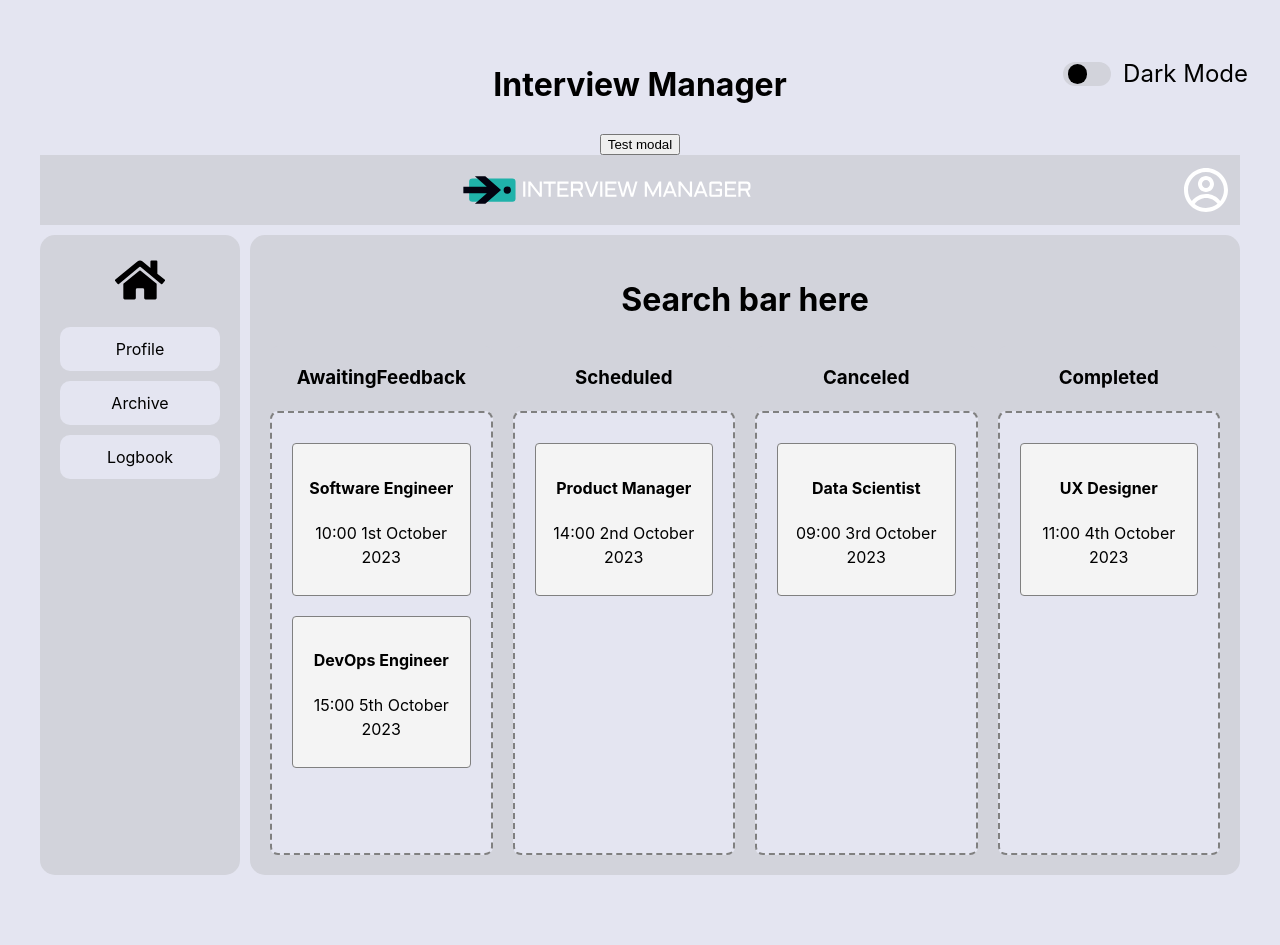
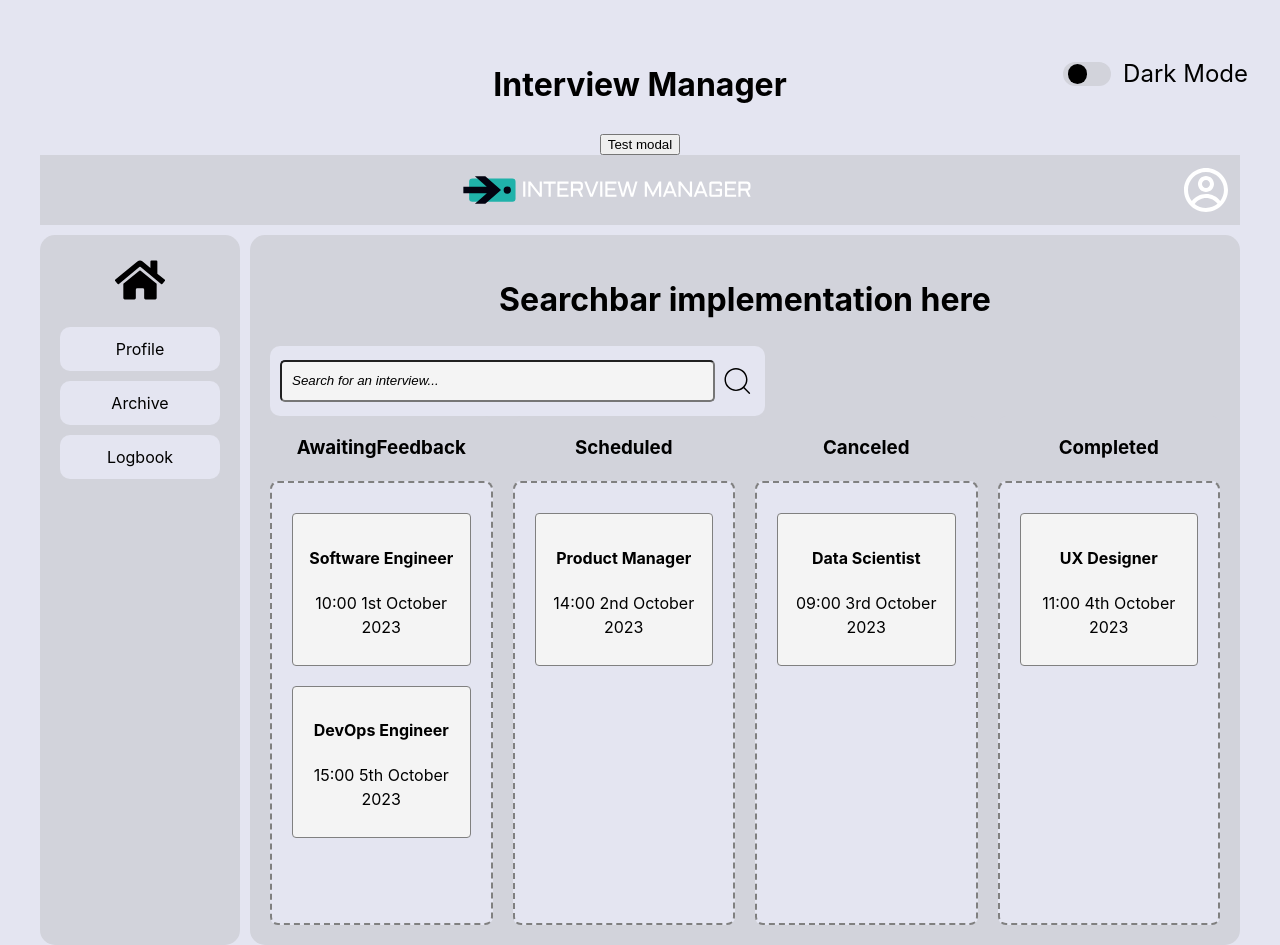
Before and after one commit to johnfa1508/interview-manager-client, a React (Vite) app: page / in a window 1280 px wide. Before the commit the page ends 915 px from the top, so only its background shows below. Built offline with nearby package versions, Linux system fonts and the light colour scheme.

Commit message:
searchbar implementation

```diff
--- a/src/components/interviewDashboard/index.jsx
+++ b/src/components/interviewDashboard/index.jsx
@@ -3,6 +3,7 @@ import { DndContext } from '@dnd-kit/core';
 import { Droppable } from '../droppable';
 import { Draggable } from '../draggable';
 import { formatDateTime } from '../../service/formatDate';
+import Searchbar from '../searchbar';
 import {
   getSourceContainer,
   moveDraggable,
@@ -20,6 +21,15 @@ export default function InterviewDashboard() {
     Canceled: [],
     Completed: []
   });
+  const [searchValue, setSearchValue] = useState('');
+
+  const handleSearchChange = (event) => {
+    setSearchValue(event.target.value);
+  };
+
+  const searchFilteredInterviews = interviews.filter((interview) =>
+    interview.Job_title.toLowerCase().includes(searchValue.toLowerCase())
+  );
 
   // TODO: Connect to backend-API to fetch interviews
   useEffect(() => {
@@ -80,7 +90,7 @@ export default function InterviewDashboard() {
 
   return (
     <div>
-      <h1>Search bar here</h1>
+      <Searchbar searchValue={searchValue} handleChange={handleSearchChange} />
 
       <DndContext onDragEnd={handleDragEnd}>
         <div className="container">
@@ -88,8 +98,12 @@ export default function InterviewDashboard() {
             <div key={id} className="column">
               <h3>{id}</h3>
               <Droppable id={id}>
-                {interviewContainer[id].map((itemId, index) => {
-                  const interview = interviews.find(
+                {interviewContainer[id]
+                  .filter((itemId) =>
+                    searchFilteredInterviews.some((interview) => interview.InterviewId === itemId)
+                  )
+                  .map((itemId, index) => {
+                    const interview = searchFilteredInterviews.find(
                       (interview) => interview.InterviewId === itemId
                     );
 
--- /dev/null
+++ b/src/components/searchbar/index.jsx
@@ -0,0 +1,24 @@
+/* eslint-disable react/prop-types */
+import { CiSearch } from 'react-icons/ci';
+import './style.css';
+
+export default function Searchbar({ searchValue, handleChange }) {
+  return (
+    <>
+      <h1>Searchbar implementation here</h1>
+      <div>
+        <form className="searchbar-container">
+          <input
+            type="text"
+            className="search-input"
+            placeholder="Search for an interview..."
+            value={searchValue}
+            onChange={handleChange}
+          />
+
+          <CiSearch className="icon" />
+        </form>
+      </div>
+    </>
+  );
+}
--- /dev/null
+++ b/src/components/searchbar/style.css
@@ -0,0 +1,38 @@
+.searchbar-container {
+  background-color: var(--secondary-background-color);
+  border-radius: 10px;
+  display: flex;
+  align-items: center;
+  padding: 10px;
+  height: 50px;
+  width: 50%;
+}
+
+.search-input {
+  background-color: var(--container-background-color);
+  color: var(--text-color);
+  border-radius: 5px;
+  height: 75%;
+  width: 100%;
+  display: flex;
+  justify-content: center;
+  padding: 0px 10px;
+}
+
+.search-input::placeholder {
+  color: var(--text-color);
+  font-style: italic;
+}
+
+.searchbar-container button {
+  background-color: var(--secondary-background-color);
+  border-style: none;
+  cursor: pointer;
+}
+
+.icon {
+  height: 40px;
+  width: 40px;
+  color: var(--text-color);
+  margin-left: 5px;
+}
```
Lines whose indentation alone changed are shown as unchanged.
